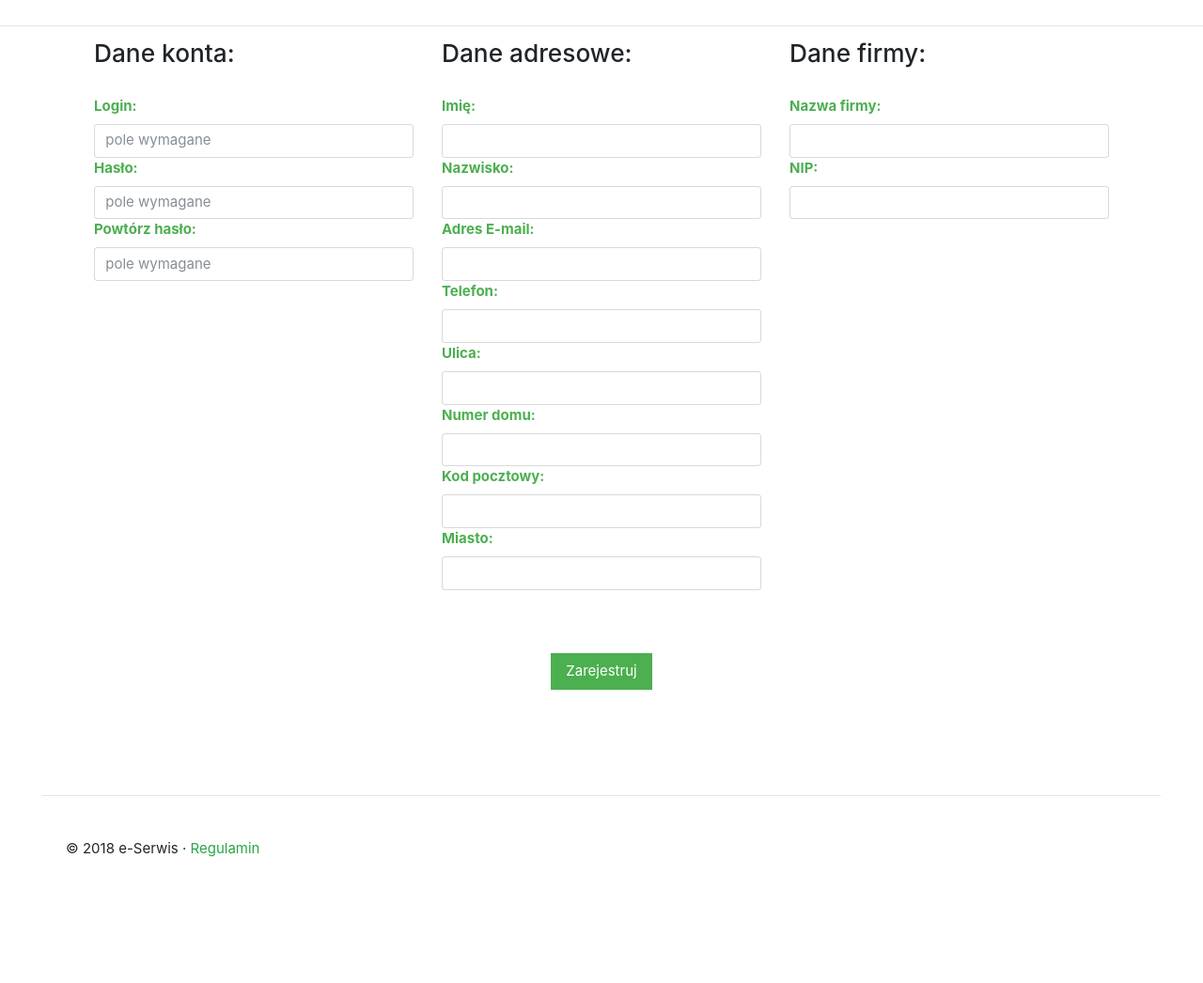
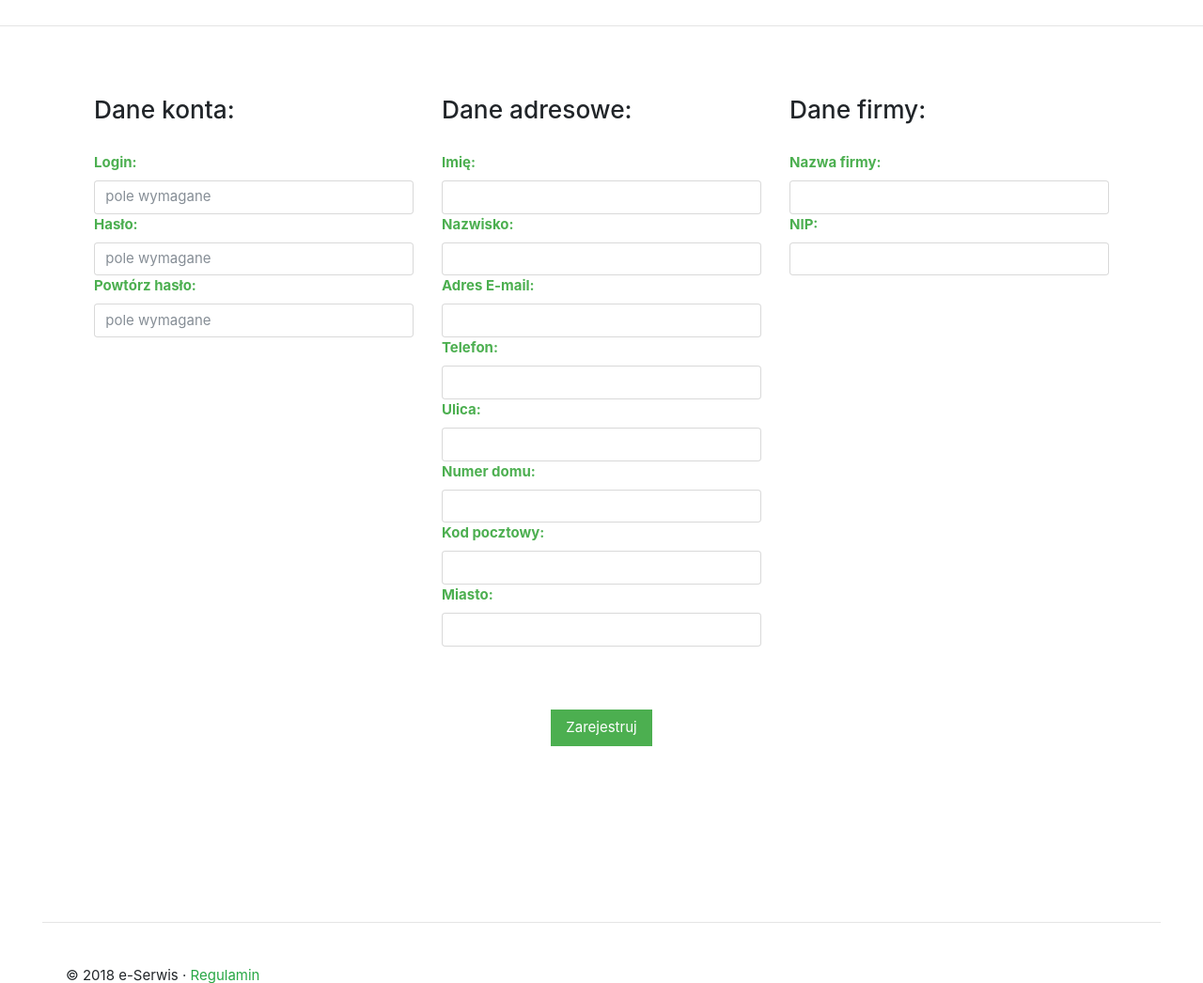
Before and after one commit to kamil526/PHP-SERWIS, a PHP site: page /register.php in a window 1280 px wide. Shown: the part 94-1140 px from the top of the page at 94% size. Before the commit the page ends 1006 px from the top, so only its background shows below. Run offline with PHP 8.4, Linux system fonts and the light colour scheme; some libraries are stand-ins or nearby versions.

Commit message:
no message

```diff
--- a/register.php
+++ b/register.php
@@ -51,12 +51,14 @@
         }
     }
 ?>
+
+<section class="page">
     <div class="container">
         <form method="post" action="register.php">
         <div class="container">
-            <div class="row">
+            <div class="row featurette">
 
-                <div class="col">
+                <div class="col-md-4">
                     <h3>Dane konta:</h3><br>
 
                     <label class="w3-text-green"><b>Login:</b></label>
@@ -69,7 +71,7 @@
                     <input type="password" class="form-control" name="password2" placeholder="pole wymagane">
 
                 </div>
-                <div class="col">
+                <div class="col-md-4">
                     <h3>Dane adresowe:</h3><br>
 
                     <label class="w3-text-green"><b>Imię:</b></label>
@@ -103,7 +105,7 @@
                     </center>
 
                 </div>
-                <div class="col">
+                <div class="col-md-4">
                     <h3>Dane firmy:</h3><br>
 
                     <label class="w3-text-green"><b>Nazwa firmy:</b></label>
@@ -117,6 +119,7 @@
         </div>
         </form>
     </div>
+</section>
 <?php
     include 'bottomPage.php';
     zamknijPoloczenie();
```
